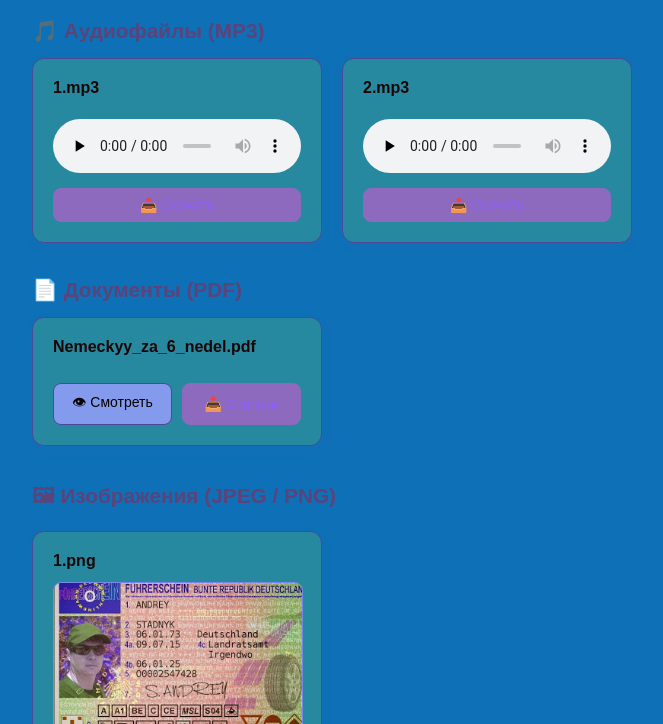
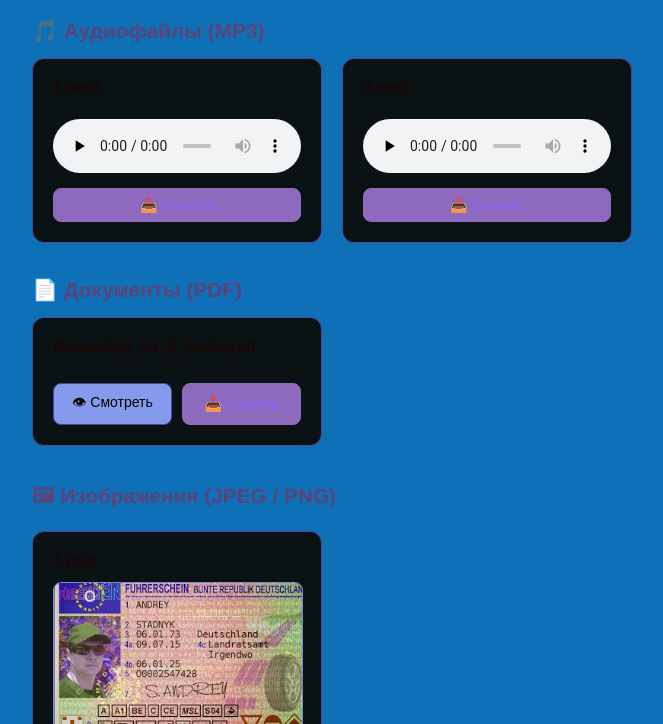
Before and after one commit to Cherry837-svg/Nemeckiy-za-6-Nedel, a plain HTML site: page index.html in a window 1280 px wide. Shown: the part 76-800 px from the top of the page, without its empty margins (308-971 px from the left). Drawn offline with Linux system fonts and the light colour scheme.

Commit message:
Update index.html

```diff
--- a/index.html
+++ b/index.html
@@ -10,7 +10,7 @@
             /* Светло-сиреневый нежный фон */
             --bg-color: #0e70b6;
             /* Чистый белый цвет для карточек с файлами */
-            --card-bg: #27899f;
+            --card-bg: #0b1213;
             /* Глубокий темно-фиолетовый цвет текста для отличной читаемости */
             --text-color: #1c0606;
             /* Насыщенный сиренево-лавандовый для главных кнопок */
```
